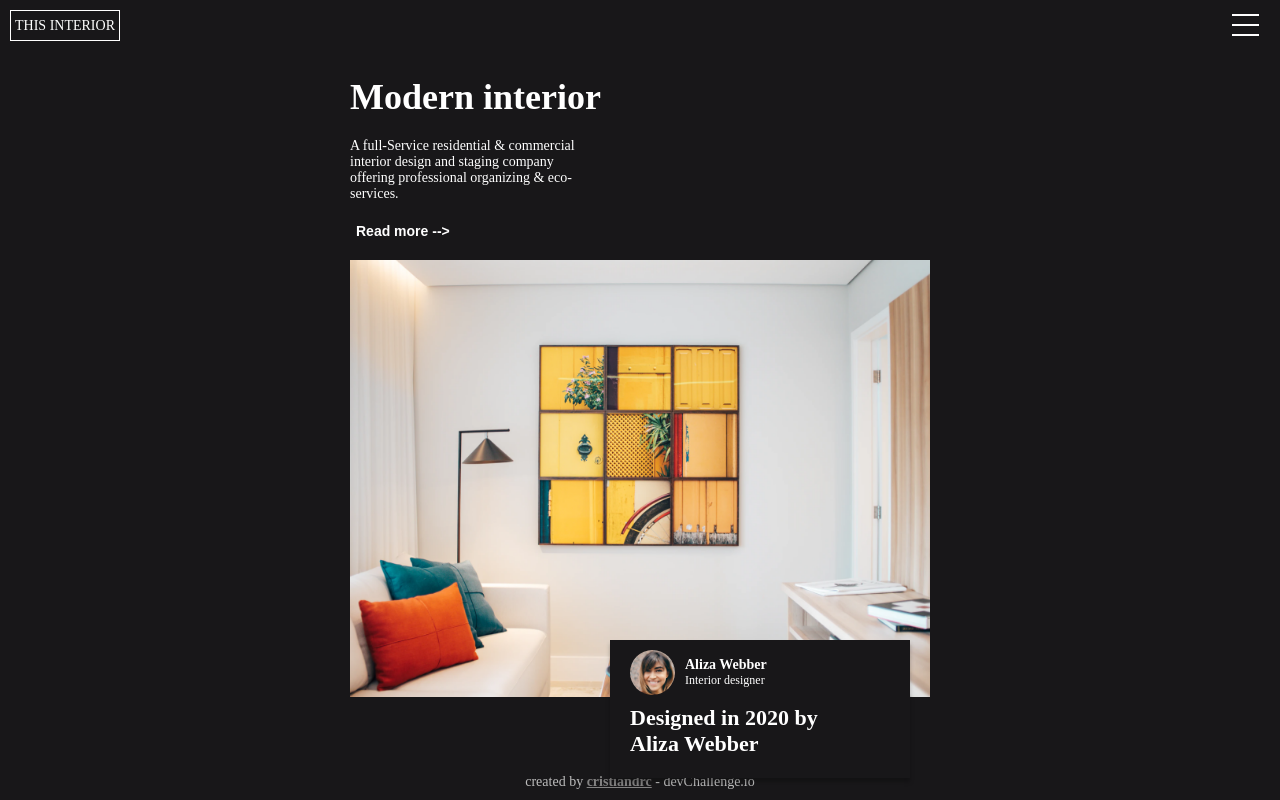
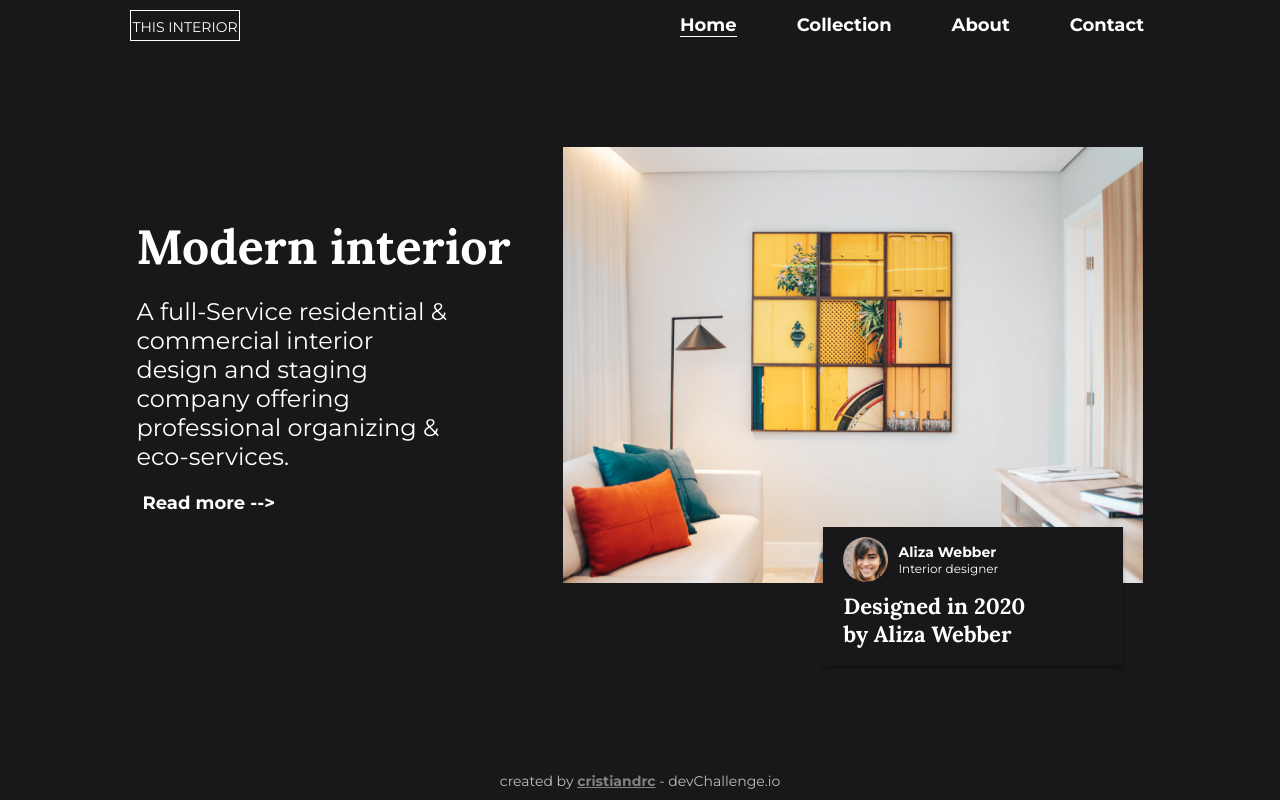
Before and after one commit to cristiandrc/Interior_Consultant, a plain HTML site: page index.html in a window 1280 px wide. Drawn offline with Linux system fonts and the light colour scheme.

Commit message:
finalizando proyecto

```diff
--- a/index.html
+++ b/index.html
@@ -5,22 +5,27 @@
   <meta http-equiv="X-UA-Compatible" content="IE=edge">
   <meta name="viewport" content="width=device-width, initial-scale=1.0">
   <link rel="stylesheet" href="./src/css/style.css">
+  <link rel="preconnect" href="https://fonts.gstatic.com">
+  <link href="https://fonts.googleapis.com/css2?family=Lora:wght@500;700&family=Montserrat:wght@400;700&display=swap" rel="stylesheet">
+  <link rel="stylesheet" href="./src/css/query.css" media="(min-width: 970px)">
   <title>Document</title>
 </head>
 <body>
+  <button id="btn_menu" class="burger__menu">
+    <span class="burger__icon-top "></span>
+    <span class="burger__icon-meddle "></span>
+    <span class="burger__icon-bottom "></span>
+  </button>
   <header>
     <p>This Interior</p>
     <nav id="nav_menu" class="navbar">
       <ul>
-        <li>Home</li>
-        <li>Collection</li>
-        <li>About</li>
-        <li>Contact</li>
+        <li><a href="#">Home</a></li>
+        <li><a href="#">Collection</a></li>
+        <li><a href="#">About</a></li>
+        <li><a href="#">Contact</a></li>
       </ul>
     </nav>
-    <button id="btn_menu" class="header__btn">
-      <span class="header__icon"></span>
-    </button>
   </header>
   <main>
     <section class="info">
--- /dev/null
+++ b/src/css/query.css
@@ -0,0 +1,131 @@
+body {
+    /* align-items: center; */
+}
+
+main {
+    display: flex;
+    align-items: center;
+}
+
+.burger__menu {
+    display: none;
+}
+
+header {
+    /* display: flex; */
+    justify-content: space-between;
+    /* padding: 0 10vw; */
+    max-width: 1080px;
+    margin: 0 auto;
+}
+
+header p {
+    margin: 0 0 0 30px;
+}
+
+.navbar {
+    display: flex;
+    position: static;
+    opacity: 1;
+    background: none;
+    height: 100%;
+    width: auto;
+    transition: none;
+}
+
+.navbar ul {
+    padding: 0;
+    display: flex;
+    justify-content: space-between;
+    width: 100%;
+    max-width: 500px;
+    height: 100%;
+    margin-right: 30px;
+
+}
+
+.navbar ul li:first-child {
+    border-bottom: 1px solid rgb(255, 255, 255);
+}
+.navbar li {
+    list-style: none;
+    margin: 20px 30px;
+    display: inline-block;
+}
+.navbar li a {
+    font-size: 1.8rem;
+    list-style: none;
+    margin: 20px 0;
+    text-align: center;
+    color: #fff;
+    text-decoration: none;
+    font-weight: 700;
+}
+
+/* //////////////////////////////////////////// */
+
+
+.info__title {
+    font-size: 4.8rem;
+}
+
+.info__parrafo {
+    font-size: 2.4rem;
+    width: 322px;
+}
+
+.info__btn {
+    font-size: 1.8rem;
+}
+
+/* //////////////////////////////////////////////// */
+
+.img__container {
+    max-width: 600px;
+}
+
+.img__main {
+    max-width: 700px;
+    /* width: 80%; */
+    min-width: 350px;
+    max-width: 600px;
+    margin: 0 auto;
+}
+
+.card {
+    width: 300px;
+    height: 138px;
+    background: #181719;
+    position: absolute;
+    margin: 0 auto;
+    bottom: -70px;
+    right: 30px;
+    /* transform: translate(85%, -40%); */
+    padding: 10px 20px;
+    box-shadow: 0px 4px 4px rgba(0, 0, 0, 0.25);
+}
+
+.card__designer {
+    display: flex;
+    align-items: center;
+    margin-bottom: 10px;
+}
+.card__img {
+    width: 45px;
+    border-radius: 50%;
+    margin-right: 10px;
+}
+
+.card h4{
+    font-size: 1.4rem;
+}
+.card p{
+    font-size: 1.2rem;
+}
+.card h2{
+    font-size: 2.2rem;
+    width: 210px;
+}
+
+
+/* ////////////////////////////////////////////// */
--- a/src/css/style.css
+++ b/src/css/style.css
@@ -1,8 +1,16 @@
+:root {
+    --font-primary: 'Montserrat', sans-serif;
+    --font-secondary: 'Lora', serif;
+}
+
 * {
     box-sizing: border-box;
     margin: 0;
     font-size: 62.5%;
+    font-family: var(--font-primary);
 }
+
+
 
 body {
     background-color: #181719;
@@ -13,13 +21,21 @@ body {
     color: white;
 }
 
+
+main {
+    width: 100%;
+    max-width: 1060px;
+    margin: 0 auto;
+}
+
+/* ///////////////////////////////////////////// */
+
 header {
     height: 50px;
-    /* background-color: rebeccapurple; */
     display: flex;
     align-items: center;
     justify-content: space-between;
-    padding: 0 10px;
+    width: 100%;
 }
 
 header p {
@@ -30,67 +46,123 @@ header p {
     text-align: center;
     padding-top: 7px;
     text-transform: uppercase;
+    margin-left: 10px;
 }
 
+/* ////////////////////////////////////////////// */
 .navbar {
     display: none;
+    position: fixed;
+    width: 100vw;
+    height: 100vh;
+    top: -100%;
+    font-size: 1.8rem;
+    background-color: #181719;
+    z-index: 1;
+    display: grid;
+    place-items: center;
+    opacity: 0;
+    transition: 1s;
 }
 
-.header__btn {
+.navbar ul {
+    padding: 0;
+    display: grid;
+    place-items: center;
+}
+.navbar li {
+    list-style: none;
+    margin: 20px 0;
+}
+.navbar li a {
+    font-size: 1.8rem;
+    list-style: none;
+    margin: 20px 0;
+    text-align: center;
+    color: #fff;
+    text-decoration: none;
+    font-weight: 700;
+}
+
+
+.open {
+    opacity: 1;
+    top: 0;
+    bottom: 0;
+}
+
+/* ////////////////////////////////////////////// */
+
+.burger__menu {
     min-width: 49px;
     min-height: 30px;
     background: none;
     border: none;
-    position: relative;
+    position: absolute;
+    z-index: 2;
     cursor: pointer;
+    right: 0;
+    top: 5px;
 }
 
-.header__icon {
-    /* position: relative; */
+.burger__icon-meddle {
+    position: absolute;
     display: block;
-    width: 27px;
+    width: 25px;
     border: 1px solid white;
     margin: 0 auto;
+    left: 11px;
+    transition: 0.5s ease;
 }
 
-.header__icon::after {
-    content: "";
+.burger__icon-top {
     width: 25px;
     height: 0;
     display: block;
     position: absolute;
     border: 1px solid white;
-    top: 4px;
+    top: 5px;
     left: 11px;
+    transition: 0.8s ease;
 }
 
-.header__icon::before {
-    content: "";
+.burger__icon-bottom {
     width: 25px;
     height: 0;
     display: block;
     position: absolute;
-    bottom: 4px;
+    bottom: 3px;
     border: 1px solid white;
     left: 11px;
+    transition: 0.8s ease ;
 }
 
-
-img {
-    width: 200px;
+.burger__icon-top.open__icon {
+    /* transform: rotate(135deg); */
+    transform: rotate(-45deg);
+    top: 15px;
 }
 
+.burger__icon-meddle.open__icon {
+    opacity: 0;
+}
 
+.burger__icon-bottom.open__icon {
+    transform: rotate(45deg);
+    bottom: 13px;
+}
 
-/* ////////////////////////////////////////////// */
+/* //////////////////////////////////////////// */
+
 .info {
     padding: 10px;
-    max-width: 600px;
+    max-width: 468px;
     margin: 0 auto;
 }
 .info__title {
     font-size: 3.6rem;
     margin-bottom: 20px;
+    font-family: var(--font-secondary);
 }
 
 .info__parrafo {
@@ -113,7 +185,7 @@ img {
 .img__container {
     padding: 10px;
     /* height: 532px; */
-    max-width: 600px;
+    max-width: 480px;
     margin: 0 auto;
     position: relative;
 }
@@ -158,6 +230,7 @@ img {
 .card h2{
     font-size: 2.2rem;
     width: 210px;
+    font-family: var(--font-secondary);
 }
 
 
@@ -165,7 +238,7 @@ img {
 footer {
 	text-align: center;
 	width: 100%;
-	margin: 50px 0 10px 0;
+	margin: 90px 0 10px 0;
 }
 
 footer p {
--- a/src/index.js
+++ b/src/index.js
@@ -1,10 +1,47 @@
-const BTN_MENU = document.querySelector("#btn_menu")
-const NAV_MENU = document.querySelector("#nav_menu")
 
-const menu = () => {
-    // alert('hola')
-    NAV_MENU.display = 'block'
-}
+let minWidth = window.matchMedia("(min-width: 970px)").matches
+
+if(!minWidth){
+
+    const BTN_MENU = document.querySelector("#btn_menu")
+    const NAV_MENU = document.querySelector("#nav_menu")
+    const BURGER_TOP = document.querySelector(".burger__icon-top")
+    const BURGER_MEDDLE = document.querySelector(".burger__icon-meddle")
+    const BURGER_BOTTOM = document.querySelector(".burger__icon-bottom")
 
 
-BTN_MENU.addEventListener('click', menu)
+
+
+
+
+
+
+
+
+
+
+
+
+
+    // BURGER_TOP.addEventListener('click',() => BURGER_TOP.classList.toggle('open__icon'))
+    // BURGER_MEDDLE.addEventListener('click',() => BURGER_MEDDLE.classList.toggle('open__icon'))
+    // BURGER_BOTTOM.addEventListener('click',() => BURGER_BOTTOM.classList.toggle('open__icon'))
+
+
+    BTN_MENU.addEventListener('click',() => {
+        BURGER_TOP.classList.toggle('open__icon')
+        BURGER_MEDDLE.classList.toggle('open__icon')
+        BURGER_BOTTOM.classList.toggle('open__icon')
+        NAV_MENU.classList.toggle('open')
+    })
+
+    NAV_MENU.addEventListener('click', e => {
+        if(e.target.nodeName === 'A') {
+            NAV_MENU.classList.toggle('open')
+            BURGER_TOP.classList.toggle('open__icon')
+            BURGER_MEDDLE.classList.toggle('open__icon')
+            BURGER_BOTTOM.classList.toggle('open__icon')
+        }
+    })
+
+}
```
